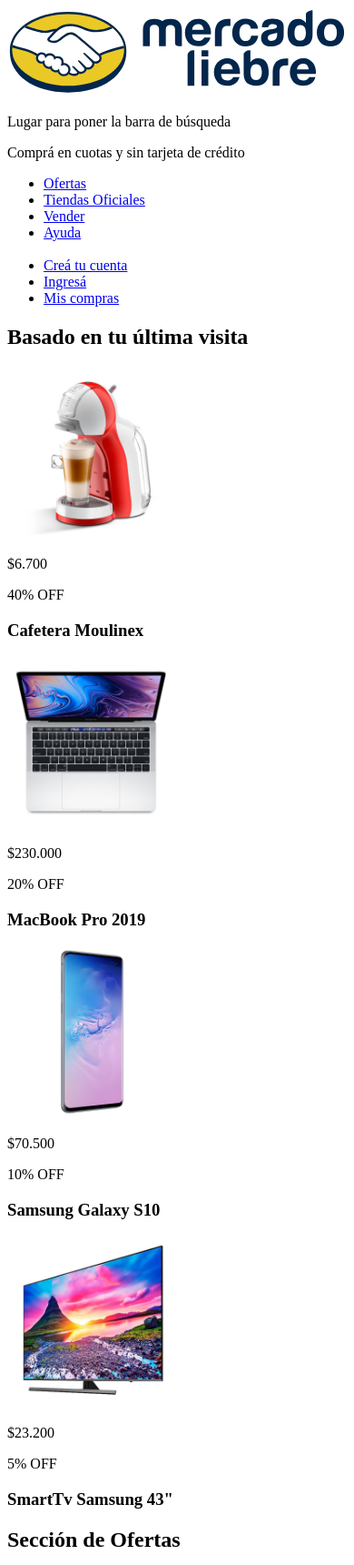
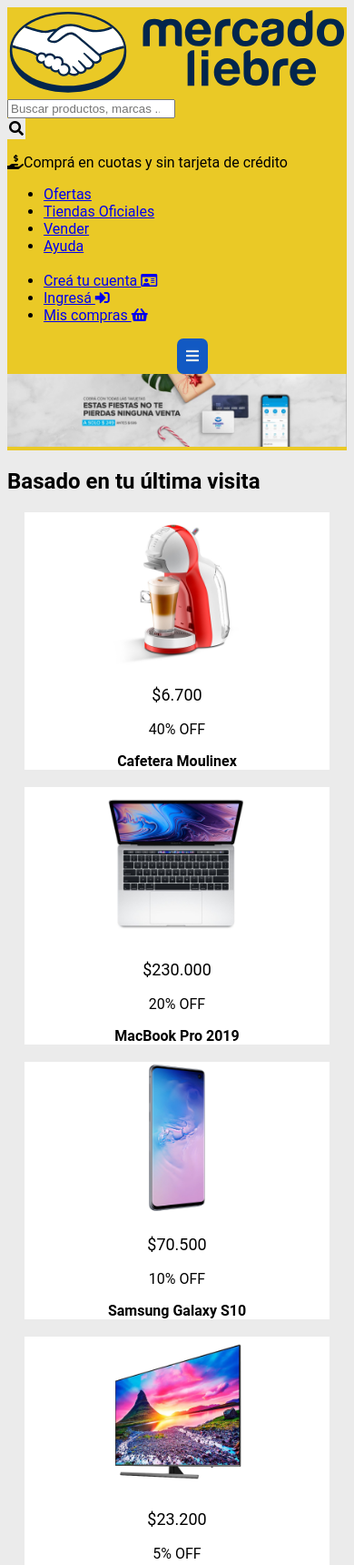
Before and after one commit to diego856/desafioHTML, a website: page views/home.html in a window 390 px wide. Shown: the top 1720 px of the page at 91% size. Drawn offline with Linux system fonts and the light colour scheme.

Commit message:
agregando estilos

```diff
--- /dev/null
+++ b/public/css/styles.css
@@ -0,0 +1,85 @@
+.principal
+{
+    background-color: #EAC926;
+}
+
+.titulares
+{
+    font-size: 24px;
+}
+
+.precios
+{
+    font-size: 18px;
+}
+
+.descuentos, h3
+{
+    font-size: 16px;
+}
+
+
+.burger-menu
+{
+    color: #ebebeb;
+    background-color: #1259c3;
+    -moz-border-radius: 7px;
+    -webkit-border-radius: 7px;
+    padding: 10px 10px 10px 10px;
+    height: fit-content;
+    width: fit-content;
+    margin-left: 50%;
+}
+
+
+
+#iconobusqueda
+{
+    height: fit-content;
+    width: fit-content;
+    background-color: #ebebeb;
+    padding: 2px 2px 2px 2px;
+}
+
+.productos, body
+{
+    background-color: #ebebeb;
+    font-family: 'Roboto', sans-serif;
+}
+
+.articulos
+{
+    text-align: center;
+    background-color: white;
+    margin: 5%;
+}
+
+.pie
+{
+    background-color: white;
+}
+
+.pie h2
+{
+
+    color: #666;
+    text-align: center;
+}
+
+.pie p
+{
+    text-align: center;
+}
+
+.iconos-pie
+{
+    margin-left: 50%;
+    height: fit-content;
+    width: fit-content;
+    padding: 10px 10px 0px 10px;
+}
+
+.iconos-pie i
+{
+    color: #1259c3 ;
+}
--- a/views/home.html
+++ b/views/home.html
@@ -5,15 +5,28 @@
     <meta http-equiv="X-UA-Compatible" content="IE=edge">
     <meta name="viewport" content="width=device-width, initial-scale=1.0">
     <title>Desafio HTML</title>
+    <link rel="preconnect" href="https://fonts.googleapis.com">
+    <link rel="preconnect" href="https://fonts.gstatic.com" crossorigin>
+    <link href="https://cdnjs.cloudflare.com/ajax/libs/font-awesome/5.15.3/css/all.min.css" rel="stylesheet"/>
+    <link rel="stylesheet" href="/css/styles.css">
 </head>
 
 <body>
-    <header>
+
+    <header class="principal">
         <div>
-            <img src="/img/logo-mercado-liebre.svg" alt="Logo de mercadolibre">
+            <img src="/img/logo-mercado-liebre.svg" alt="Logo de mercadolibre" >
         </div>
-        <p>Lugar para poner la barra de búsqueda</p>
-        <p>Comprá en cuotas y sin tarjeta de crédito</p>
+        <input type="search" name="busqueda" placeholder="Buscar productos, marcas ..">
+
+
+        <div id="iconobusqueda">
+            <i class="fas fa-search"></i>
+        </div>
+
+
+        <p><i class="fas fa-hand-holding-usd"></i>Comprá en cuotas y sin tarjeta de crédito</p>
+
         <nav>
             <ul>
                 <li><a href="#">Ofertas</a></li>
@@ -21,78 +34,89 @@
                 <li><a href="#">Vender</a></li>
                 <li><a href="#">Ayuda</a></li>
                 <br>
-                <li><a href="#">Creá tu cuenta</a></li>
-                <li><a href="#">Ingresá</a></li>
-                <li><a href="#">Mis compras</a></li>
+                <li><a href="#">Creá tu cuenta <i class="far fa-id-card"></i></a></li>
+                <li><a href="#">Ingresá <i class="fas fa-sign-in-alt"></i></a></li>
+                <li><a href="#">Mis compras <i class="fas fa-shopping-basket"></i></a></li>
             </ul>
         </nav>
+
+        <div class="burger-menu">
+            <i class="fas fa-bars"></i>
+            </div>
+        <div id="banner">
+
+            <img width="100%" src="/img/img-home-banner.jpg" alt="Banner de Homme">
+        </div>
     </header>
 
     <main>
-        <section>
+        <section class="productos">
             <header>
-                <h2>Basado en tu última visita</h2>
+                <h2 class="titulares">Basado en tu última visita</h2>
             </header>
-            <article>
+            <article class="articulos">
                 <img width="50%" src="/img/img-cafetera-moulinex.jpg" alt="imagen de la cafetera">
-                <p>$6.700</p>
-                <p>40% OFF</p>
+                <p class="precios">$6.700</p>
+                <p class="descuentos">40% OFF</p>
                 <h3>Cafetera Moulinex</h3>
             </article>
-            <article>
+            <article class="articulos">
                 <img width="50%" src="/img/img-macbook-pro-2019.jpg" alt="imagen de MacBook">
-                <p>$230.000</p>
-                <p>20% OFF</p>
+                <p class="precios">$230.000</p>
+                <p class="descuentos">20% OFF</p>
                 <h3>MacBook Pro 2019</h3>
             </article>
-            <article>
+            <article class="articulos">
                 <img width="50%" src="/img/img-samsung-galaxy-s10.jpg" alt="imagen del Samsung Galaxy">
-                <p>$70.500</p>
-                <p>10% OFF</p>
-                <h3>Samsung Galaxy S10</h3>
+                <p class="precios">$70.500</p>
+                <p class="descuentos">10% OFF</p>
+                <h3 >Samsung Galaxy S10</h3>
             </article>
-            <article>
+            <article class="articulos">
                 <img width="50%" src="/img/img-tv-samsung-smart.jpg" alt="imagen del SmartTv">
-                <p>$23.200</p>
-                <p>5% OFF</p>
+                <p class="precios">$23.200</p>
+                <p class="descuentos">5% OFF</p>
                 <h3>SmartTv Samsung 43"</h3>
             </article>
         </section>
 
-        <section>
+        <section class="productos">
             <header>
-                <h2>Sección de Ofertas</h2>
+                <h2 class="titulares">Sección de Ofertas</h2>
             </header>
-            <article>
+            <article class="articulos">
                 <img width="50%" src="/img/img-cafetera-moulinex.jpg" alt="imagen de la cafetera">
-                <p>$6.700</p>
-                <p>40% OFF</p>
+                <p class="precios">$6.700</p>
+                <p class="descuentos">40% OFF</p>
                 <h3>Cafetera Moulinex</h3>
             </article>
-            <article>
+            <article class="articulos">
                 <img width="50%" src="/img/img-macbook-pro-2019.jpg" alt="imagen de MacBook">
-                <p>$230.000</p>
-                <p>20% OFF</p>
+                <p class="precios">$230.000</p>
+                <p class="descuentos">20% OFF</p>
                 <h3>MacBook Pro 2019</h3>
             </article>
-            <article>
+            <article class="articulos">
                 <img width="50%" src="/img/img-samsung-galaxy-s10.jpg" alt="imagen del Samsung Galaxy">
-                <p>$70.500</p>
-                <p>10% OFF</p>
+                <p class="precios">$70.500</p>
+                <p class="descuentos">10% OFF</p>
                 <h3>Samsung Galaxy S10</h3>
             </article>
-            <article>
+            <article class="articulos">
                 <img width="50%" src="/img/img-tv-samsung-smart.jpg" alt="imagen del SmartTv">
-                <p>$23.200</p>
-                <p>5% OFF</p>
+                <p class="precios">$23.200</p>
+                <p class="descuentos">5% OFF</p>
                 <h3>SmartTv Samsung 43"</h3>
             </article>
         </section>
     </main>
 
-    <footer>
+    <footer class="pie">
         <section>
             <header>
+                <div class="iconos-pie">
+                    <i class="fas fa-credit-card"></i>
+                </div>
                 <h2>Pagá con tarjeta o en efectivo</h2>
             </header>
             <p>Con Mercado Liebre Cash, tenés cuotas sin interés con tarjeta o efectivo en
@@ -100,6 +124,9 @@
         </section>
         <section>
             <header>
+                <div class="iconos-pie">
+                    <i class="fas fa-gift"></i>
+                </div>
                 <h2>Envío gratis desde $ 2.500</h2>
             </header>
             <p>Solo por estar registrad@ en Mercado Liebre tenés envíos gratis en miles de
@@ -107,6 +134,9 @@
         </section>
         <section>
             <header>
+                <div class="iconos-pie">
+                    <i class="fas fa-user-shield"></i>
+                </div>
                 <h2>Seguridad, de principio a fin</h2>
             </header>
             <p>¿No te gusta? ¡Devolvelo! En Mercado Liebre, no hay nada que no puedas hacer,
```
